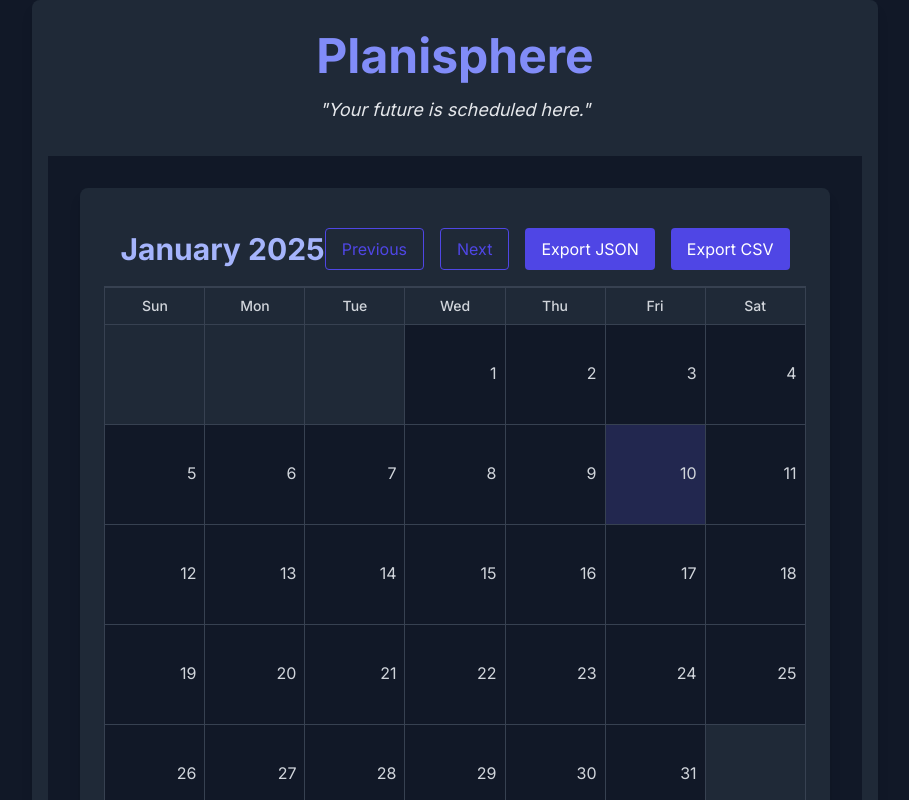
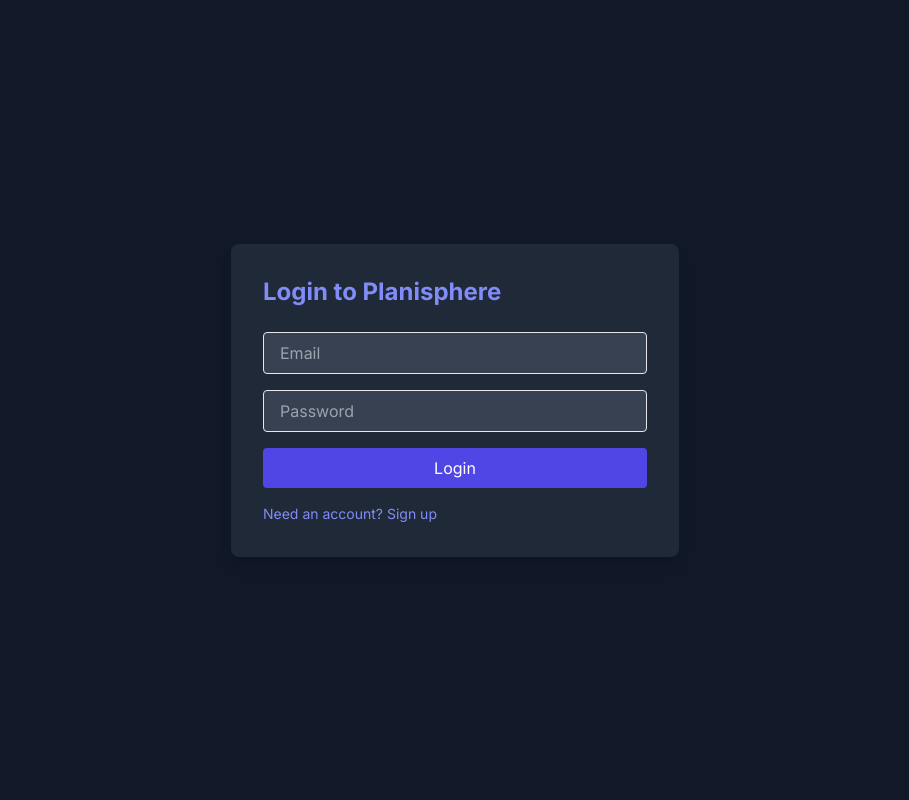
Before and after one commit to pushtisonawala/Planisphere, a Next.js app: page / in a window 1280 px wide. Shown: the top 800 px of the page, without its empty margins (185-1094 px from the left). Built offline with nearby package versions, Linux system fonts and the light colour scheme; no server answers.

Commit message:
implement authentication with Supabase and add AuthForm component

```diff
--- a/app/page.tsx
+++ b/app/page.tsx
@@ -1,13 +1,61 @@
 "use client";
 
-import React from "react";
+import React, { useEffect, useState } from "react";
 import { Calendar } from "../components/Calendar";
+import { AuthForm } from "../components/auth/AuthForm";
+import { Button } from "../components/ui/button"; // Fix the import path
+import { supabase } from "../utils/supabase";
 
 const CalendarPage = () => {
+  const [isAuthenticated, setIsAuthenticated] = useState(false);
+  const [isLoading, setIsLoading] = useState(true);
+
+  useEffect(() => {
+    const checkAuth = async () => {
+      try {
+        const { data: { session } } = await supabase.auth.getSession();
+        setIsAuthenticated(!!session);
+      } catch (error) {
+        console.error('Auth error:', error);
+      } finally {
+        setIsLoading(false);
+      }
+    };
+
+    checkAuth();
+
+    const { data: { subscription } } = supabase.auth.onAuthStateChange((_event, session) => {
+      setIsAuthenticated(!!session);
+    });
+
+    return () => subscription.unsubscribe();
+  }, []);
+
+  if (isLoading) {
+    return (
+      <div className="min-h-screen bg-gray-900 flex items-center justify-center">
+        <div className="text-indigo-400 text-xl animate-pulse">Loading...</div>
+      </div>
+    );
+  }
+
+  if (!isAuthenticated) {
+    return <AuthForm />;
+  }
+
   return (
     <main>
       <div className="container mx-auto px-4 py-8 text-center bg-gray-800 rounded-lg shadow-lg">
-        <h1 className="text-5xl font-bold mb-4 text-indigo-400">Planisphere</h1>
+        <div className="flex justify-between items-center mb-4">
+          <h1 className="text-5xl font-bold text-indigo-400">Planisphere</h1>
+          <Button
+            variant="outline"
+            onClick={() => supabase.auth.signOut()}
+            className="text-indigo-400"
+          >
+            Sign Out
+          </Button>
+        </div>
         <blockquote className="italic mb-8 text-lg">"Your future is scheduled here."</blockquote>
         <div>
           <Calendar />
--- /dev/null
+++ b/components/auth/AuthForm.tsx
@@ -0,0 +1,98 @@
+"use client";
+
+import { useState } from 'react';
+import { supabase } from '../../utils/supabase';
+import { Input } from '../ui/input';
+import { Button } from '../ui/button';
+
+export const AuthForm = () => {
+  const [isLogin, setIsLogin] = useState(true);
+  const [email, setEmail] = useState('');
+  const [password, setPassword] = useState('');
+  const [message, setMessage] = useState('');
+
+  const handleAuth = async (e: React.FormEvent) => {
+    e.preventDefault();
+    setMessage(''); // Clear previous messages
+    try {
+      if (isLogin) {
+        const { error, data } = await supabase.auth.signInWithPassword({
+          email,
+          password,
+        });
+        if (error) throw error;
+        if (data.session) {
+          // Successfully logged in
+          window.location.reload(); // This will trigger the app to show Calendar
+        }
+      } else {
+        const { data, error } = await supabase.auth.signUp({
+          email,
+          password,
+          options: {
+            emailRedirectTo: `${window.location.origin}/auth/callback`,
+          }
+        });
+
+        if (error) {
+          throw error;
+        }
+
+        if (data.user?.identities?.length === 0) {
+          setMessage('An account with this email already exists.');
+        } else {
+          setMessage('Check your email for the confirmation link!');
+          // Clear form
+          setEmail('');
+          setPassword('');
+        }
+      }
+    } catch (error) {
+      if (error instanceof Error) {
+        setMessage(error.message);
+      } else {
+        setMessage('An error occurred during authentication.');
+      }
+    }
+  };
+
+  return (
+    <div className="min-h-screen flex items-center justify-center bg-gray-900">
+      <div className="bg-gray-800 p-8 rounded-lg shadow-lg w-full max-w-md">
+        <h2 className="text-2xl font-bold text-indigo-400 mb-6">
+          {isLogin ? 'Login' : 'Sign Up'} to Planisphere
+        </h2>
+        <form onSubmit={handleAuth} className="space-y-4">
+          <Input
+            type="email"
+            placeholder="Email"
+            value={email}
+            onChange={(e) => setEmail(e.target.value)}
+            className="w-full bg-gray-700 text-white"
+            required
+          />
+          <Input
+            type="password"
+            placeholder="Password"
+            value={password}
+            onChange={(e) => setPassword(e.target.value)}
+            className="w-full bg-gray-700 text-white"
+            required
+          />
+          <Button type="submit" className="w-full">
+            {isLogin ? 'Login' : 'Sign Up'}
+          </Button>
+        </form>
+        {message && (
+          <p className="mt-4 text-sm text-indigo-400">{message}</p>
+        )}
+        <button
+          onClick={() => setIsLogin(!isLogin)}
+          className="mt-4 text-sm text-indigo-400 hover:underline"
+        >
+          {isLogin ? 'Need an account? Sign up' : 'Already have an account? Login'}
+        </button>
+      </div>
+    </div>
+  );
+};
--- /dev/null
+++ b/utils/supabase.ts
@@ -0,0 +1,6 @@
+import { createClient } from '@supabase/supabase-js';
+
+const supabaseUrl = process.env.NEXT_PUBLIC_SUPABASE_URL || '';
+const supabaseAnonKey = process.env.NEXT_PUBLIC_SUPABASE_ANON_KEY || '';
+
+export const supabase = createClient(supabaseUrl, supabaseAnonKey);
```
Also changed, not shown: package.json (+6 -4 lines), 1 other file (tests, documents, lock files or other folders).
